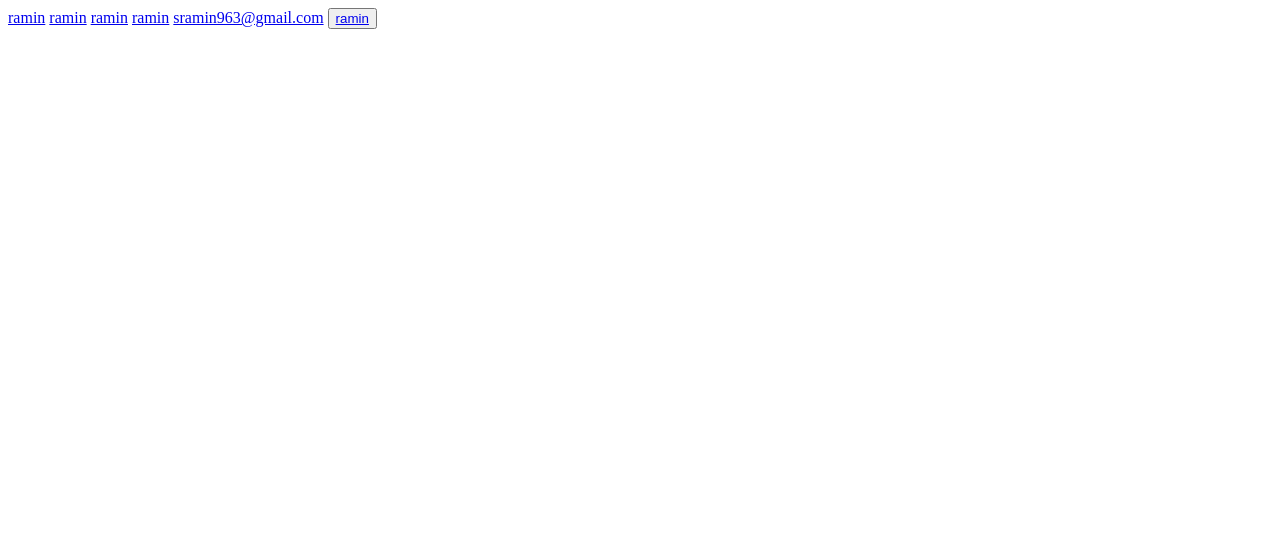
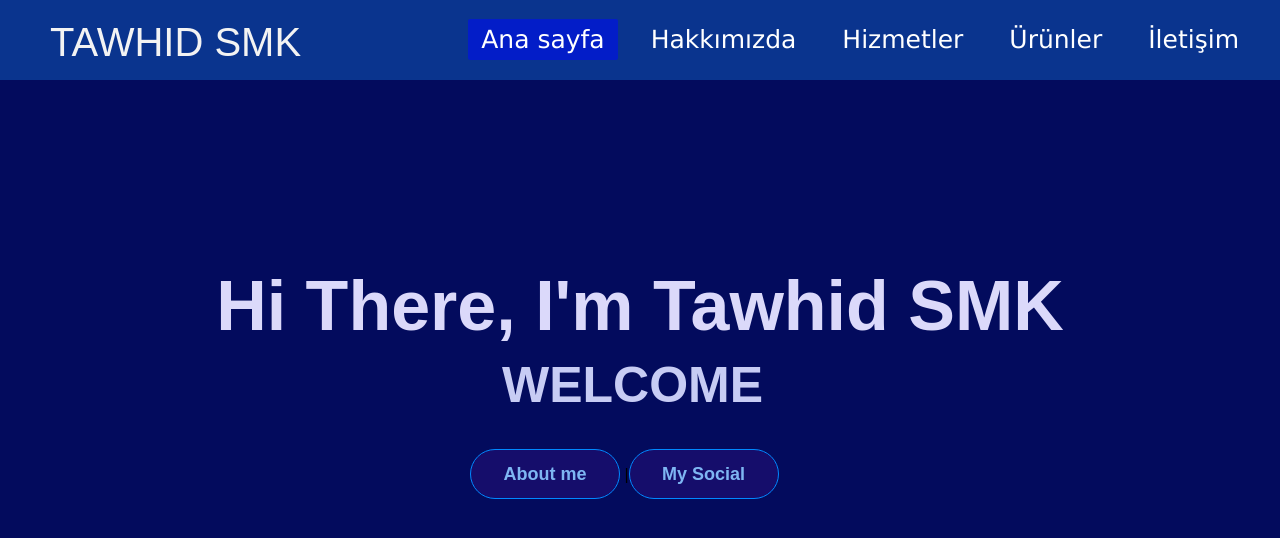
Before and after one commit to Tawhidsmk/first-html, a plain HTML site: page page5/index5.html in a window 1280 px wide. Drawn offline with Linux system fonts and the light colour scheme.

Commit message:
add new project

```diff
--- /dev/null
+++ b/page2/style.css
@@ -0,0 +1,41 @@
+* {
+    margin: 0;
+    padding: 0;
+}
+body {
+    height: 300vh;
+}
+nav {
+    background-color: rgb(19, 19, 19);
+    margin-top: 0;
+}
+.navbar {
+    padding: 20px;
+    display: flex;
+    flex-direction: row;
+    justify-content: space-between;
+    align-items: center;
+
+}
+.navbar div {
+    margin-right: 50px;
+}
+.navbar div a {
+    font-size: 35px;
+    font-family: Impact, Haettenschweiler, 'Arial Narrow Bold', sans-serif;
+    text-decoration: none;
+    margin: 15px;
+    color: rgb(255, 255, 255);
+    transition: 0.5s ease-in-out;
+}
+
+.navbar div a:hover {
+    color: rgb(255, 204, 0);
+    text-decoration: underline;
+}
+
+.navbar a img {
+    width: 200px;
+    height: auto;
+    margin-left: 50px;
+}
--- a/page5/index5.html
+++ b/page5/index5.html
@@ -3,17 +3,34 @@
 <head>
     <meta charset="UTF-8">
     <meta name="viewport" content="width=device-width, initial-scale=1.0">
-    <link rel="stylesheet" href="./style.css">
-    <link rel="shortcut icon" href="https://love2dev.com/img/2000px-instagram_logo_2016svg-2000x2000.png">
-    <title>Document</title>
-
+    <title>My First Project</title>
+    <link rel="stylesheet" href="style.css">
 </head>
 <body>
-    <a id="ramin" href="https://ramin.website" target="_blank">ramin</a>
-    <a href="https://ramin.website" target="_self">ramin</a>
-    <a href="https://ramin.website" target="_parent">ramin</a>
-    <a href="https://ramin.website" target="_top">ramin</a>
-    <a href="mailto:sramin963@gmail.com">sramin963@gmail.com</a>
-    <button onclick=""><a href="https://ramin.website">ramin</a></button>
+    <div class="container">
+        <div class="navbar">
+            <div class="logo">
+                <a href="#">TAWHID SMK</a>
+
+            </div>
+            <UL>
+                <li><a href="#" class="active">Ana sayfa</a></li>
+                <li><a href="#">Hakkımızda</a></li>
+                <li><a href="#">Hizmetler</a></li>
+                <li><a href="#">Ürünler</a></li>
+                <li><a href="#">İletişim</a></li>
+            </UL>
+        </div>
+        <div class="center">
+            <h1><b>Hi There, I'm Tawhid SMK</b></h1>
+        <h2>WELCOME</h2>
+        <div class="buttons">
+            <button>About me</button>
+            |<button>My Social</button>
+        </div>
+
+        </div>
+    </div>
+
 </body>
 </html>
--- a/page5/style.css
+++ b/page5/style.css
@@ -0,0 +1,110 @@
+@import url('https://fonts.googleapis.com/css2?family=Roboto:wght@100&display=swap');
+*{
+    margin: 0;
+    padding: 0;
+}
+
+.container{
+    background-color: #030b5d;
+    height: 100vh;
+    background-size: 100% 100%;
+
+}
+
+.container .navbar{
+    width: 100%;
+    height: 80px;
+    background-color: rgba(22, 112, 214, 0.4)
+
+}
+
+.navbar .logo{
+    display: inline-block;
+    margin-left: 50px;
+    margin-top: 20px;
+}
+.container .logo a{
+    text-decoration: none;
+    font-size: 40px;
+    font-family: sans-serif;
+    color: #f3f3f3;
+
+}
+
+.navbar ul{
+    float: right;
+    margin-right: 20px;
+
+}
+
+.navbar ul li{
+    list-style: none;
+    display: inline;
+    margin: 0 8px;
+    line-height: 80px;
+}
+
+.navbar ul li a{
+    color: white;
+    text-decoration: none;
+    font-size: 25px;
+    padding: 6px 13px;
+    font-family:'Lucida Sans', 'Lucida Sans Regular', 'Lucida Grande', 'Lucida Sans Unicode', Geneva, Verdana, sans-serif;
+    transition: .5s;
+}
+
+.navbar ul li a.active,
+.navbar ul li a:hover{
+    background: rgb(3, 29, 200);
+    border-radius: 2px;
+
+}
+
+.container .center{
+    position:absolute;
+    top: 50%;
+    left: 50%;
+    transform: translate(-50%,-50%);
+    font-family:sans-serif;
+    user-select: none;
+
+}
+.center h1{
+    color:rgb(219, 217, 250);
+    font-size: 70px;
+    font-weight: bold;
+    width: 900px;
+    text-align: center;
+}
+
+.center h2{
+    color: rgb(199, 204, 244);
+    font-size: 50px;
+    font-weight: bold;
+    width: 885px;
+    margin-top: 10px;
+    text-align: center;
+}
+
+.center .buttons{
+    margin: 35px 280px;
+
+}
+
+.buttons button{
+    height: 50px;
+    width: 150px;
+    font-size: 18px;
+    font-weight: bold;
+    color: #7eb6f3;
+    background: rgb(21, 13, 107);
+    border: solid 1px rgb(0, 136, 255);
+    cursor: pointer;
+    outline: none;
+    border-radius: 25px;
+    transition: .5s;
+}
+
+.buttons button:hover{
+    background: #1929d1;
+}
```
Also changed, not shown: page2/index2.html (+17 -2 lines), images/background.jpg (added), images/logo.png (added).
